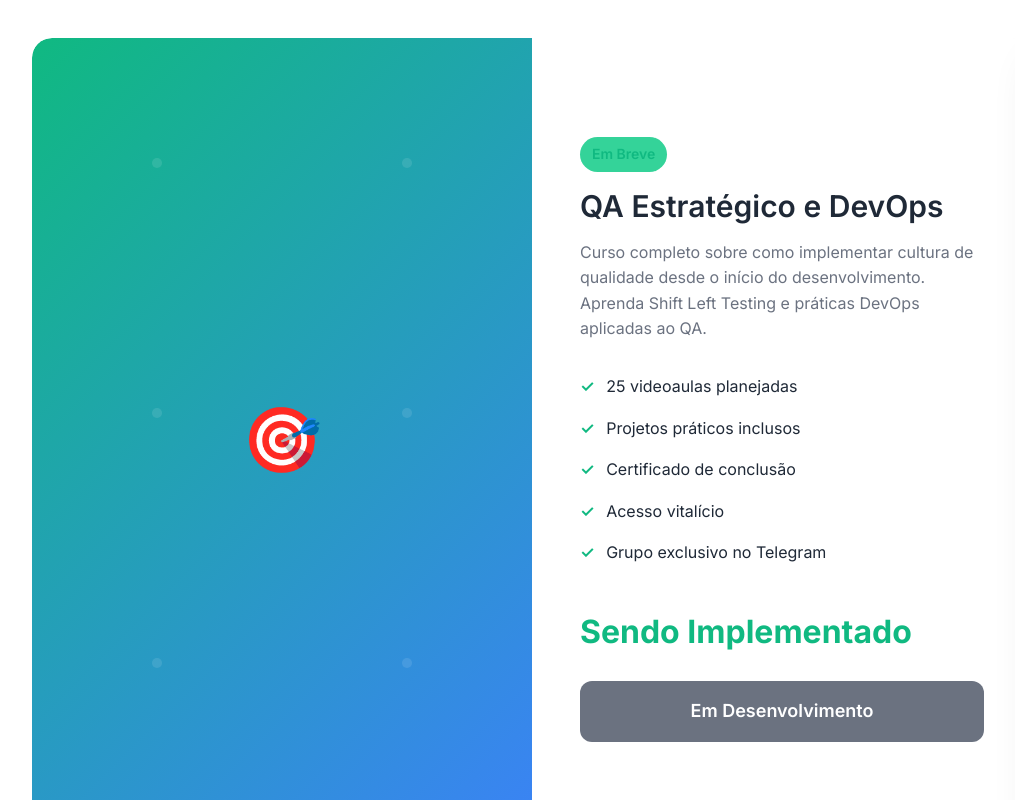
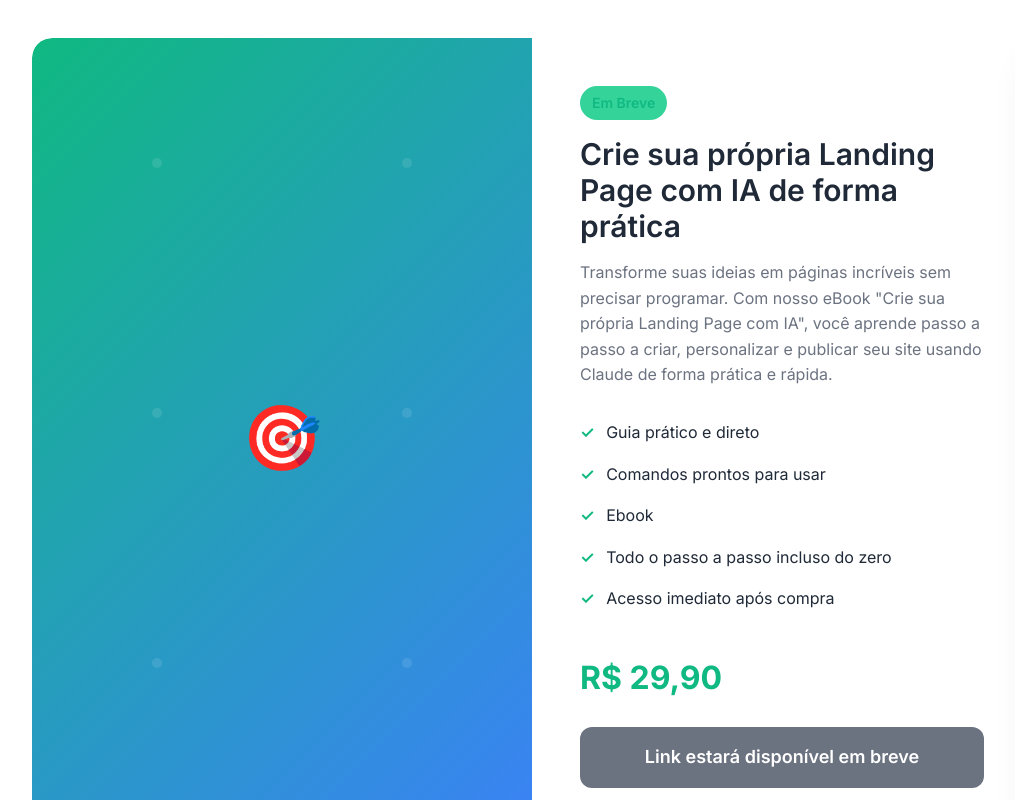
Before and after one commit to evelynholanda/clubedaqualidade-landpage, a plain HTML site: page produtos.html in a window 1280 px wide. Shown: the part 680-1480 px from the top of the page, without its empty margins (108-1123 px from the left). Drawn offline with Linux system fonts and the light colour scheme.

Commit message:
Alterações produtos e preços

```diff
--- a/produtos.html
+++ b/produtos.html
@@ -418,7 +418,6 @@
                                 <li>Guia prático e direto</li>
                                 <li>Comandos prontos para usar</li>
                                 <li>Configuração de memórias persistentes</li>
-                                <li>Workflows de automação</li>
                                 <li>Economize 25+ horas semanais</li>
                                 <li>Acesso imediato após compra</li>
                             </ul>
@@ -439,23 +438,24 @@
                         </div>
                         <div class="product-content">
                             <span class="product-badge">Em Breve</span>
-                            <h3 class="product-title">QA Estratégico e DevOps</h3>
+                            <h3 class="product-title">Crie sua própria Landing Page com IA de forma prática</h3>
                             <p class="product-description">
-                                Curso completo sobre como implementar cultura de qualidade desde o início
-                                do desenvolvimento. Aprenda Shift Left Testing e práticas DevOps aplicadas ao QA.
+                                Transforme suas ideias em páginas incríveis sem precisar programar.
+                                Com nosso eBook "Crie sua própria Landing Page com IA", você aprende passo a passo a criar, personalizar e publicar seu site usando Claude de forma prática e rápida.
                             </p>
                             <ul class="product-features">
-                                <li>25 videoaulas planejadas</li>
-                                <li>Projetos práticos inclusos</li>
-                                <li>Certificado de conclusão</li>
-                                <li>Acesso vitalício</li>
-                                <li>Grupo exclusivo no Telegram</li>
+                                <li>Guia prático e direto</li>
+                                <li>Comandos prontos para usar</li>
+                                <li>Ebook</li>
+                                <li>Todo o passo a passo incluso do zero</li>
+                                <li>Acesso imediato após compra</li>
+
                             </ul>
                             <div class="product-price">
-                                <span class="price-current">Sendo Implementado</span>
+                                <span class="price-current">R$ 29,90</span>
                             </div>
                             <a href="#" class="buy-button" style="background: #6b7280; cursor: not-allowed;" onclick="return false;">
-                                Em Desenvolvimento
+                                Link estará disponível em breve
                             </a>
                         </div>
                     </div>
@@ -481,10 +481,10 @@
                                 <li>Automação de workflows</li>
                             </ul>
                             <div class="product-price">
-                                <span class="price-current">Sendo Implementado</span>
+                                <span class="price-current">Disponível em Breve
                             </div>
                             <a href="#" class="buy-button" style="background: #6b7280; cursor: not-allowed;" onclick="return false;">
-                                Em Desenvolvimento
+                                Disponível em Breve
                             </a>
                         </div>
                     </div>
@@ -510,10 +510,10 @@
                                 <li>CI/CD com IA</li>
                             </ul>
                             <div class="product-price">
-                                <span class="price-current">Sendo Implementado</span>
+                                <span class="price-current">Disponível em Breve
                             </div>
                             <a href="#" class="buy-button" style="background: #6b7280; cursor: not-allowed;" onclick="return false;">
-                                Em Desenvolvimento
+                                Disponível em Breve
                             </a>
                         </div>
                     </div>
```
